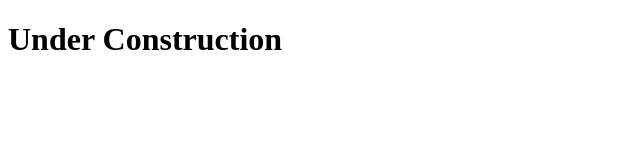
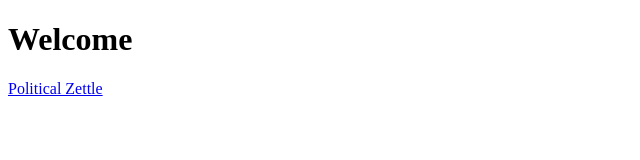
Before and after one commit to 22ajoseph/22ajoseph.github.io, a plain HTML site: page index.html in a window 1280 px wide. Shown: the whole page, without its empty margins (0-640 px from the left). Drawn offline with Linux system fonts and the light colour scheme.

Commit message:
Update index.html

```diff
--- a/index.html
+++ b/index.html
@@ -6,6 +6,8 @@
 </head>
 
 <body>
-<h1>Under Construction</h1>
+<h1>Welcome</h1>
+
+<a href="https://22ajoseph.github.io/ZettleRepo/Homepage.html">Political Zettle</a>
 
 </html>
```
